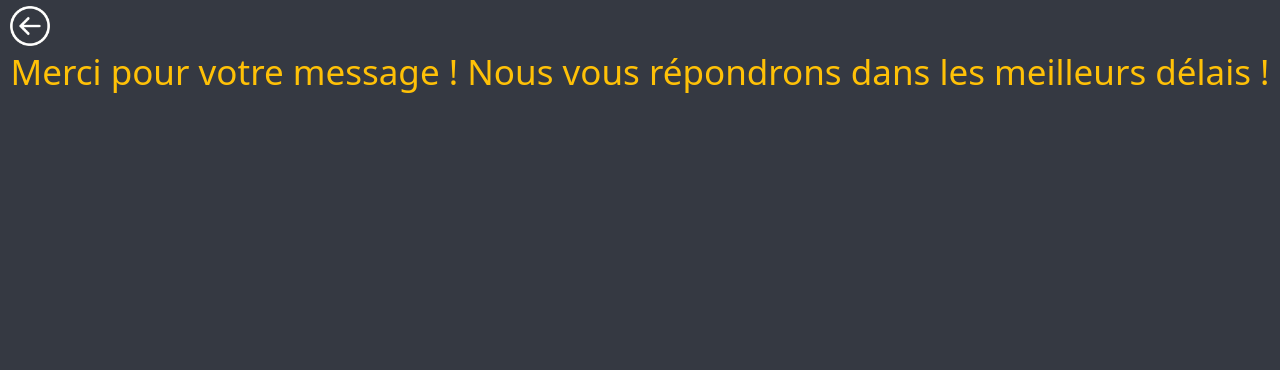
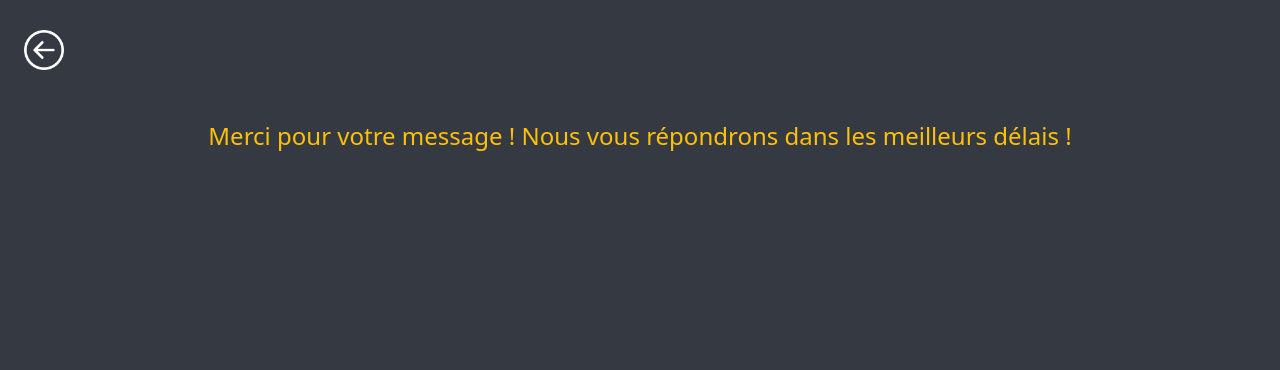
Before and after one commit to WildCodeSchool/2022_03_PHP_Lyon_P2_Comic_Cult, a PHP site: template src/View/User/confirm.html.twig in a window 1280 px wide. Shown: the part 50-420 px from the top of the page. Run offline with PHP 8.4, Linux system fonts and the light colour scheme; the template is opened without the code that fills it, so the values that code supplies are empty; some libraries are stand-ins or nearby versions.

Commit message:
Few modifications after verifications

```diff
--- a/src/View/Admin/add.html.twig
+++ b/src/View/Admin/add.html.twig
@@ -86,7 +86,7 @@
                     </div>
 
                     <div class="form-group row mt-3">
-                        <label for="price" class="label_form_add_BD col-sm-2 control-label">PRIX <span class="asterisk">*</span></label>
+                        <label for="price" class="label_form_add_BD col-sm-2 control-label">PRIX</label>
                         <div class="col-sm-8">
                             <input type="text" class="form-control input-bg" name="price" id="price">
                         </div>
--- a/src/View/User/confirm.html.twig
+++ b/src/View/User/confirm.html.twig
@@ -8,10 +8,10 @@
 
 	{% include "User/_user_header.html.twig" %}
 
-	<a class="white_link" href="/"><img id="return_button_confirm" src="/assets/images/bouton-retour.png" alt=""></a>
+	<a class="white_link" href="/"><img class="mt-4 ms-4" id="return_button_confirm" src="/assets/images/bouton-retour.png" alt=""></a>
 
 	<div>
-		<p class="redirection d-flex justify-content-center text-warning">Merci pour votre message ! Nous vous répondrons dans les meilleurs délais !</p>
+		<p class="redirection d-flex justify-content-center text-warning fs-4 mt-5">Merci pour votre message ! Nous vous répondrons dans les meilleurs délais !</p>
 	</div>
 	{% include 'Home/_footer.html.twig' %}
 
```
Also changed, not shown: public/assets/images/comicUpload/627a1d4ca99ad-153_toto_a _la_plage.jpg (deleted).
